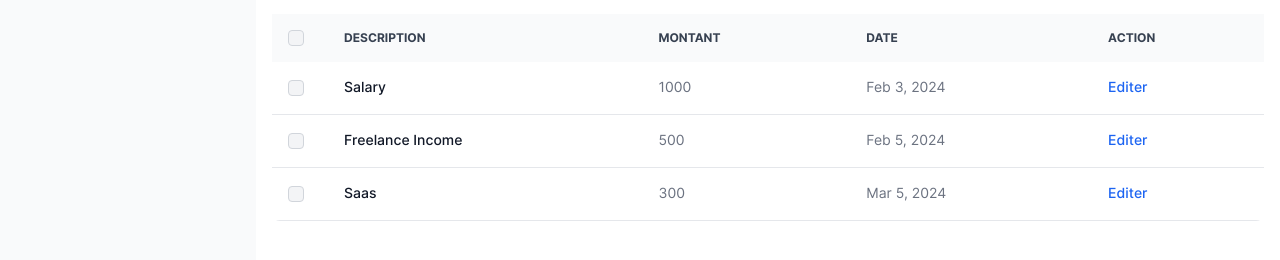
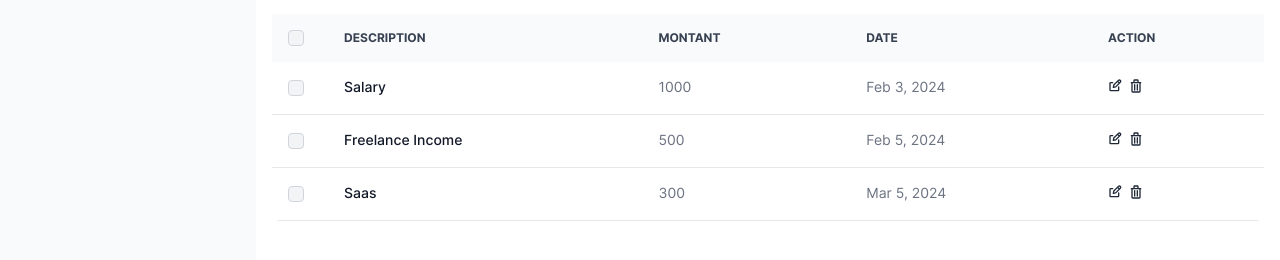
Before and after one commit to gitmbints/budget-planner, an Angular app: page /list in a window 1280 px wide. Shown: the part 210-470 px from the top of the page. Built offline with nearby package versions, Linux system fonts and the light colour scheme.

Commit message:
feat/remove item features

```diff
--- a/src/app/income/income-form/income-form.component.ts
+++ b/src/app/income/income-form/income-form.component.ts
@@ -29,6 +29,9 @@ export class IncomeFormComponent {
 
     this.incomeService.addIncome(newIncome);
 
-    this.incomeForm.reset();
+    this.incomeForm.patchValue({
+      description: '',
+      amount: '',
+    });
   }
 }
--- a/src/app/income/income-list/income-list.component.html
+++ b/src/app/income/income-list/income-list.component.html
@@ -235,13 +235,47 @@
         <td class="px-6 py-4">
           {{ item.date | date : "mediumDate" }}
         </td>
-        <td class="px-6 py-4">
+        <td class="px-6 py-4 flex items-center space-x-1">
           <button
             data-modal-target="crud-modal"
             data-modal-toggle="crud-modal"
-            class="font-medium text-blue-600 dark:text-blue-500 hover:underline border-none"
+            class="hover:bg-gray-100 rounded-full text-center border-none"
           >
-            Editer
+            <svg
+              class="w-4 h-4 text-gray-800 dark:text-white"
+              aria-hidden="true"
+              xmlns="http://www.w3.org/2000/svg"
+              fill="none"
+              viewBox="0 0 24 24"
+            >
+              <path
+                stroke="currentColor"
+                stroke-linecap="round"
+                stroke-linejoin="round"
+                stroke-width="2"
+                d="m14.3 4.8 2.9 2.9M7 7H4a1 1 0 0 0-1 1v10c0 .6.4 1 1 1h11c.6 0 1-.4 1-1v-4.5m2.4-10a2 2 0 0 1 0 3l-6.8 6.8L8 14l.7-3.6 6.9-6.8a2 2 0 0 1 2.8 0Z"
+              />
+            </svg>
+          </button>
+          <button
+            class="hover:bg-gray-100 rounded-full text-center border-none"
+            (click)="removeIncomeFromList(item.id)"
+          >
+            <svg
+              class="w-4 h-4 text-gray-800 dark:text-white"
+              aria-hidden="true"
+              xmlns="http://www.w3.org/2000/svg"
+              fill="none"
+              viewBox="0 0 24 24"
+            >
+              <path
+                stroke="currentColor"
+                stroke-linecap="round"
+                stroke-linejoin="round"
+                stroke-width="2"
+                d="M5 7h14m-9 3v8m4-8v8M10 3h4a1 1 0 0 1 1 1v3H9V4a1 1 0 0 1 1-1ZM6 7h12v13a1 1 0 0 1-1 1H7a1 1 0 0 1-1-1V7Z"
+              />
+            </svg>
           </button>
         </td>
       </tr>
--- a/src/app/income/income-list/income-list.component.ts
+++ b/src/app/income/income-list/income-list.component.ts
@@ -19,4 +19,8 @@ export class IncomeListComponent implements OnInit {
   private getIncomeList() {
     this.income = this.incomeService.getIncome();
   }
+
+  removeIncomeFromList(incomeId: number) {
+    this.incomeService.deleteIncome(incomeId);
+  }
 }
--- a/src/app/income/income.service.ts
+++ b/src/app/income/income.service.ts
@@ -6,15 +6,23 @@ import { MOCK_INCOMES } from './mock-income-list';
   providedIn: 'root',
 })
 export class IncomeService {
-  private income: Income[] = MOCK_INCOMES;
+  private incomeList: Income[] = MOCK_INCOMES;
 
   constructor() {}
 
   getIncome(): Income[] {
-    return this.income;
+    return this.incomeList;
   }
 
-  addIncome(newIncome: Income): void {
-    this.income.push(newIncome);
+  addIncome(newIncome: Income) {
+    this.incomeList.push(newIncome);
+  }
+
+  deleteIncome(incomeId: number) {
+    const index = this.incomeList.findIndex((item) => item.id === incomeId);
+
+    if (index !== -1) {
+      this.incomeList.splice(index, 1);
+    }
   }
 }
```
